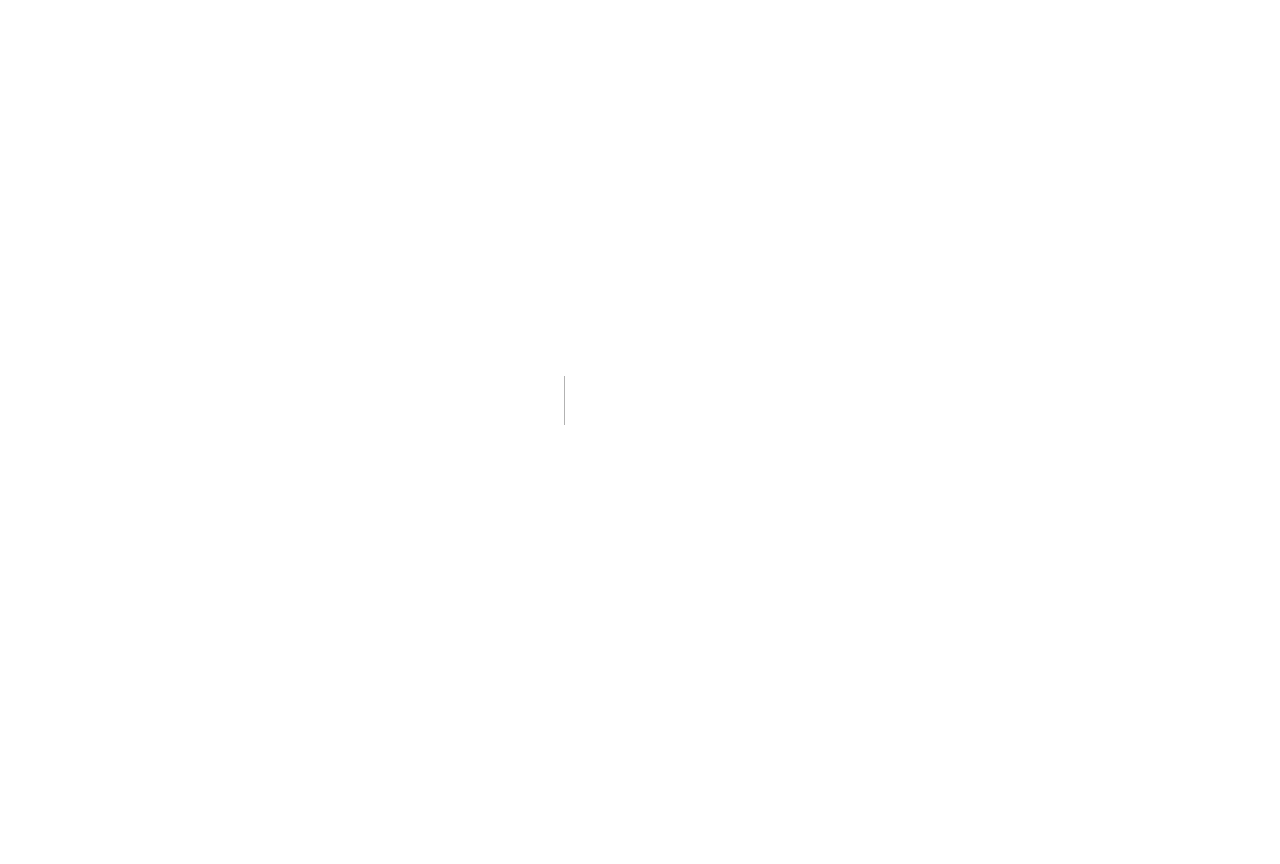
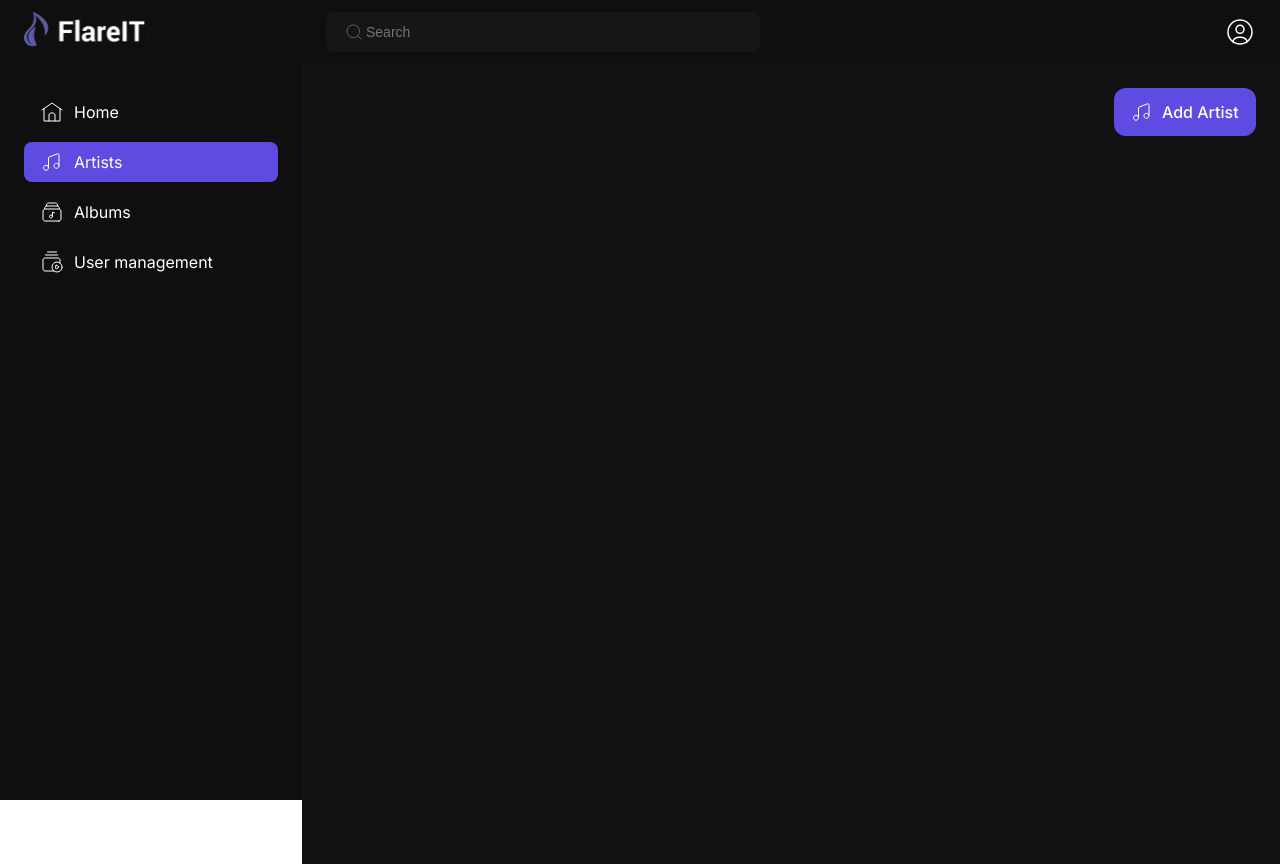
Before and after one commit to kuchadze/flareit-admin, a Next.js app: page /artists in a window 1280 px wide. Before the commit this address had no page. Before the commit the page ends 800 px from the top, so only its background shows below. Built offline with nearby package versions, Linux system fonts and the light colour scheme.

Commit message:
create artist page

```diff
--- /dev/null
+++ b/app/(authorised)/artists/page.tsx
@@ -0,0 +1,12 @@
+'use client'
+import Artist from "@/app/Components/Artists/Artists"
+import styles from "./page.module.scss"
+
+const Albums = () => {
+    return (
+        <>
+            <Artist/>
+        </>
+    )
+}
+export default Albums
--- /dev/null
+++ b/app/Components/Artists/Artists.module.scss
@@ -0,0 +1,10 @@
+.artostPage {
+    width: 100%;
+    height: 100%;
+
+}
+
+.addbutton {
+    display: flex;
+    justify-content: flex-end;
+}
--- /dev/null
+++ b/app/Components/Artists/Artists.tsx
@@ -0,0 +1,47 @@
+import { useRef, useState } from 'react';
+import AddButton from '../AddButton/AddButton';
+import styles from './Artists.module.scss';
+import Modal from '../Modal/Modal';
+import AddArtist from '../AddArtist/AddArtist';
+
+const Artist = () => {
+    const [isModalOpen, setIsModalOpen] = useState(false);
+    const addArtistRef = useRef<{ submitForm: () => void }>(null);
+
+    const handleModalDone = () => {
+        if (addArtistRef.current) {
+            addArtistRef.current.submitForm();
+        }
+        setIsModalOpen(false)
+    };
+
+    return (
+        <>
+            <div className={styles.artostPage}>
+                <div className={styles.addbutton}>
+                    <AddButton
+                        text={'Add Artist'}
+                        onClick={() => {
+                            setIsModalOpen(true);
+                        }}
+                    />
+                </div>
+                <div></div>
+            </div>
+            {isModalOpen && (
+                <Modal
+                    isOpen={isModalOpen}
+                    setIsModalOpen={setIsModalOpen}
+                    title='Add Artist'
+                    children={<AddArtist ref={addArtistRef} onDone={handleModalDone}/>}
+                    hasFooter={true}
+                    cancelText={'cancle'}
+                    confirmText={'done'}
+                    onDone={handleModalDone}
+                />
+            )}
+        </>
+    );
+};
+
+export default Artist;
```
Also changed, not shown: app/(authorised)/artists/page.module.scss (added).
